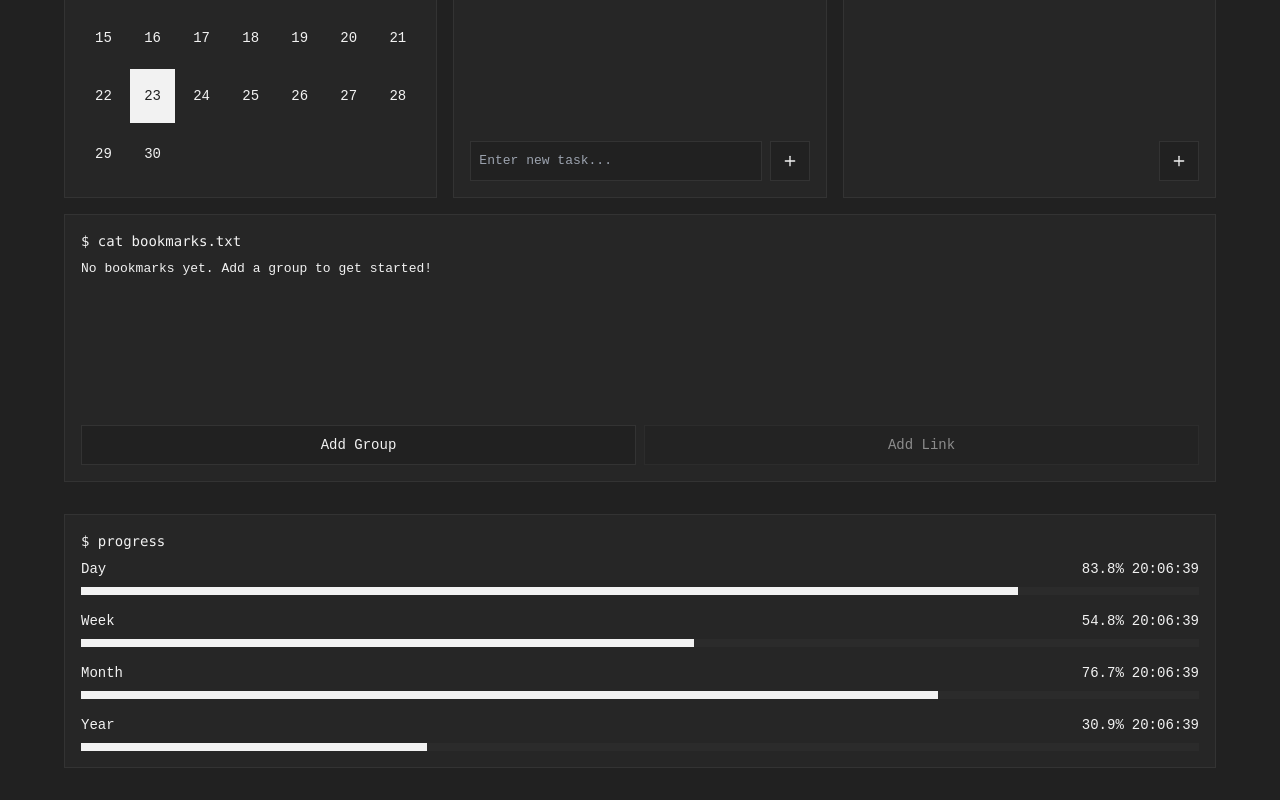
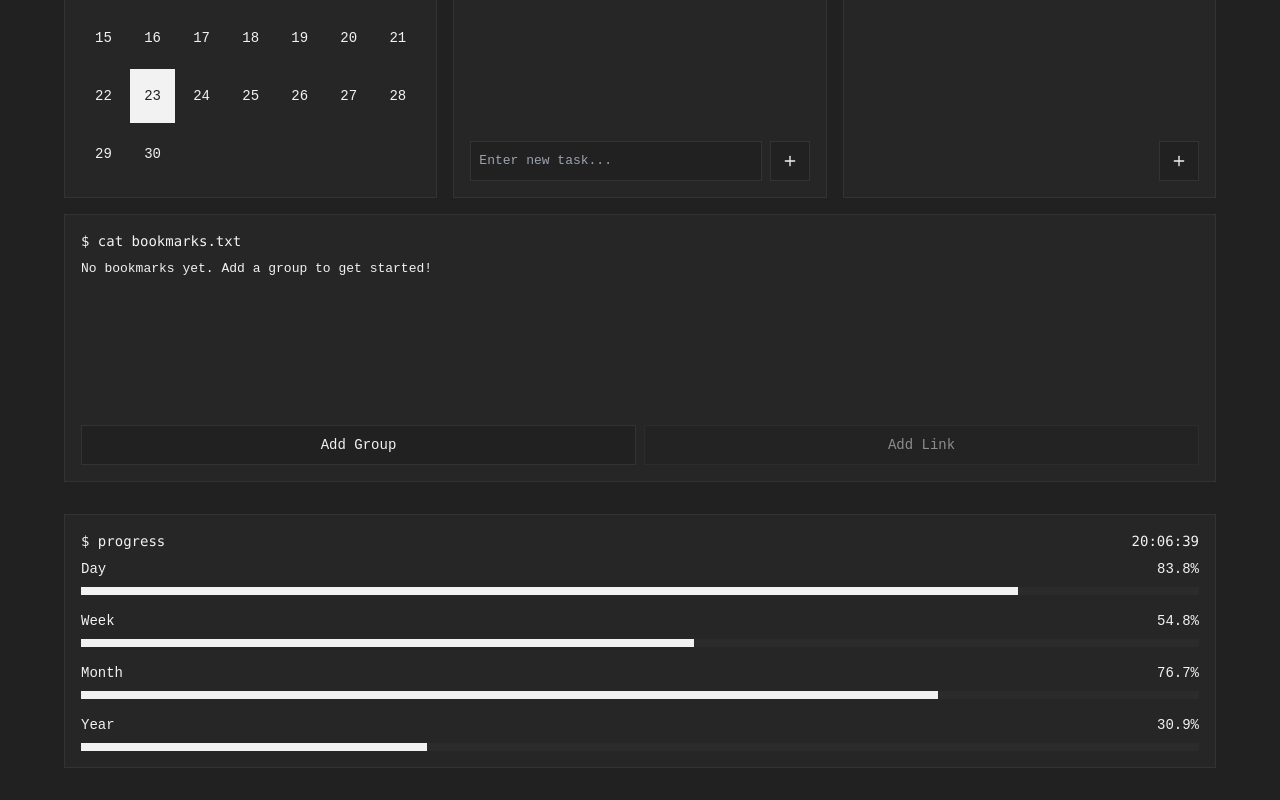
Before and after one commit to Knonical/bash-startpage-terminal-clone, a React (Vite) app: page / in a window 1280 px wide. Shown: the part 234-1034 px from the top of the page. Built offline with nearby package versions, Linux system fonts and the light colour scheme.

Commit message:
Remove time from progress lines
Removes the time display from each individual progress line in the TimeProgress component. The time display is intended to be displayed only next to the main progress indicator.

```diff
--- a/src/components/TimeProgress.tsx
+++ b/src/components/TimeProgress.tsx
@@ -51,15 +51,15 @@ export const TimeProgress = () => {
 
   return (
     <div className="terminal-container">
-      <div className="terminal-header">$ progress</div>
+      <div className="terminal-header flex justify-between items-center">
+        <span>$ progress</span>
+        <span className="text-sm">{currentTime}</span>
+      </div>
       <div className="space-y-4">
         <div className="space-y-2">
           <div className="flex justify-between text-sm">
             <span>Day</span>
-            <div className="flex items-center space-x-2">
-              <span>{progress.day.toFixed(1)}%</span>
-              <span className="text-sm">{currentTime}</span>
-            </div>
+            <span>{progress.day.toFixed(1)}%</span>
           </div>
           <div className="progress-bar">
             <div className="progress-value" style={{ width: `${progress.day}%` }} />
@@ -69,10 +69,7 @@ export const TimeProgress = () => {
         <div className="space-y-2">
           <div className="flex justify-between text-sm">
             <span>Week</span>
-            <div className="flex items-center space-x-2">
-              <span>{progress.week.toFixed(1)}%</span>
-              <span className="text-sm">{currentTime}</span>
-            </div>
+            <span>{progress.week.toFixed(1)}%</span>
           </div>
           <div className="progress-bar">
             <div className="progress-value" style={{ width: `${progress.week}%` }} />
@@ -82,10 +79,7 @@ export const TimeProgress = () => {
         <div className="space-y-2">
           <div className="flex justify-between text-sm">
             <span>Month</span>
-            <div className="flex items-center space-x-2">
-              <span>{progress.month.toFixed(1)}%</span>
-              <span className="text-sm">{currentTime}</span>
-            </div>
+            <span>{progress.month.toFixed(1)}%</span>
           </div>
           <div className="progress-bar">
             <div className="progress-value" style={{ width: `${progress.month}%` }} />
@@ -95,10 +89,7 @@ export const TimeProgress = () => {
         <div className="space-y-2">
           <div className="flex justify-between text-sm">
             <span>Year</span>
-            <div className="flex items-center space-x-2">
-              <span>{progress.year.toFixed(1)}%</span>
-              <span className="text-sm">{currentTime}</span>
-            </div>
+            <span>{progress.year.toFixed(1)}%</span>
           </div>
           <div className="progress-bar">
             <div className="progress-value" style={{ width: `${progress.year}%` }} />
```
